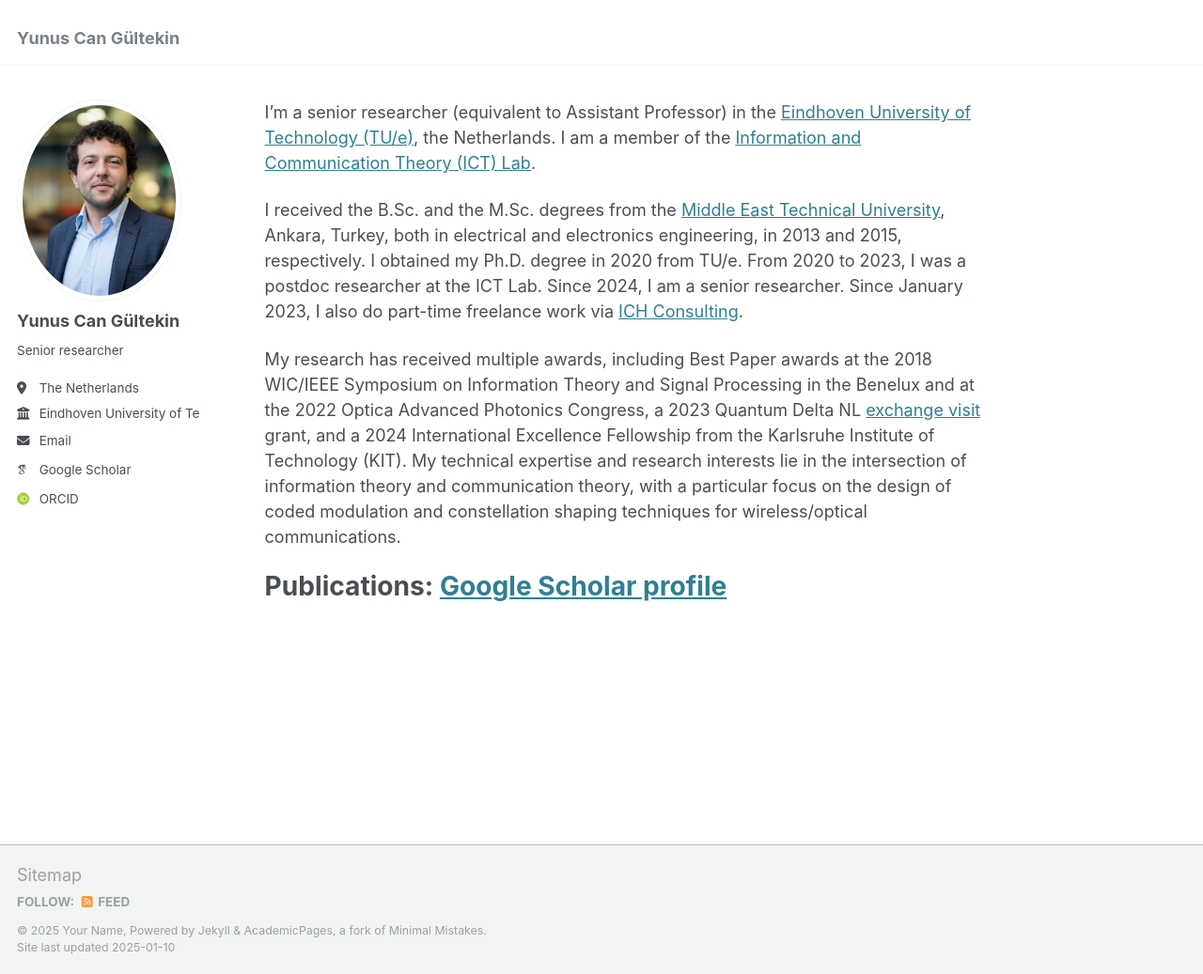
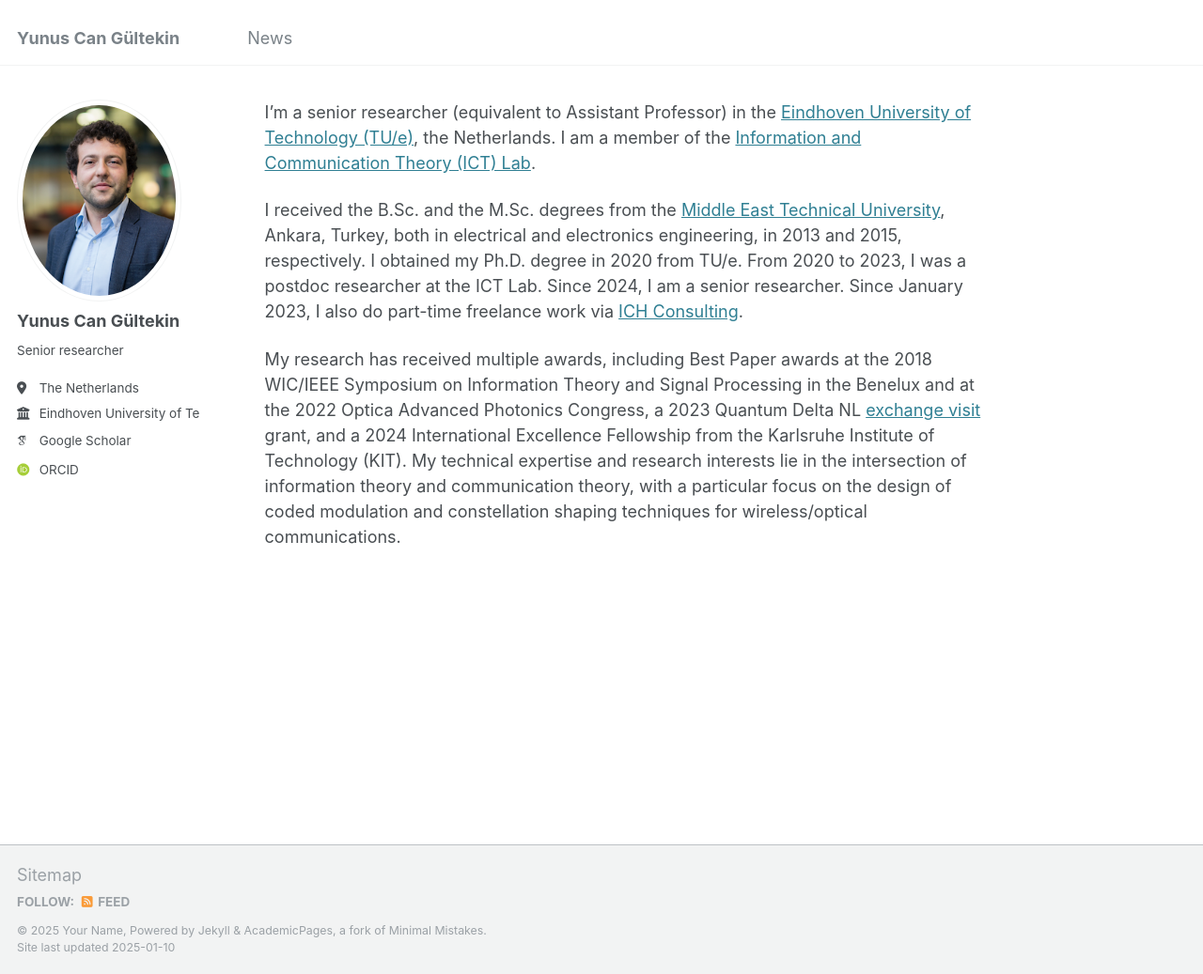
Before and after one commit to ycgultekin/ycgultekin.github.io, a Jekyll site: the page built from _pages/about.md, in a window 1280 px wide and 1037 px high. Shown: the whole window at 94% size. Built offline with Jekyll 4.4.1, drawn with Linux system fonts in a browser that asks for light colours; some web fonts are replaced.

Commit message:
add news header

```diff
--- a/_config.yml
+++ b/_config.yml
@@ -26,9 +26,9 @@
   pronouns         : # example: "she/her"
   bio              : "Senior researcher"
   location         : "The Netherlands"
-  employer         : "Eindhoven University of Technology"
+  employer         : "Eindhoven University of Tech."
   uri              : # URL
-  email            : "none@example.org"
+  email            : # "none@example.org"
 
   # Academic websites
   arxiv            : # URL - Update with the correct link to your profile
--- a/_data/navigation.yml
+++ b/_data/navigation.yml
@@ -5,3 +5,5 @@
 # prevent it from being included in the site.
 
 main:
+  - title: "News"
+    url: /news/
--- a/_pages/about.md
+++ b/_pages/about.md
@@ -12,5 +12,3 @@
 I received the B.Sc. and the M.Sc. degrees from the [Middle East Technical University](https://www.metu.edu.tr/), Ankara, Turkey, both in electrical and electronics engineering, in 2013 and 2015, respectively. I obtained my Ph.D. degree in 2020 from TU/e. From 2020 to 2023, I was a postdoc researcher at the ICT Lab. Since 2024, I am a senior researcher. Since January 2023, I also do part-time freelance work via [ICH Consulting](https://www.ic2h.nl/).
 
 My research has received multiple awards, including Best Paper awards at the 2018 WIC/IEEE Symposium on Information Theory and Signal Processing in the Benelux and at the 2022 Optica Advanced Photonics Congress, a 2023 Quantum Delta NL [exchange visit](https://quantumdelta.nl/news/qdnl-visitor-s-programme-update-yunus-can-gueltekin-and-fenglei-gu) grant, and a 2024 International Excellence Fellowship from the Karlsruhe Institute of Technology (KIT). My technical expertise and research interests lie in the intersection of information theory and communication theory, with a particular focus on the design of coded modulation and constellation shaping techniques for wireless/optical communications.
-
-# Publications: [Google Scholar profile](https://scholar.google.com/citations?user=DR-H9sgAAAAJ&hl=en&oi=ao)
```
